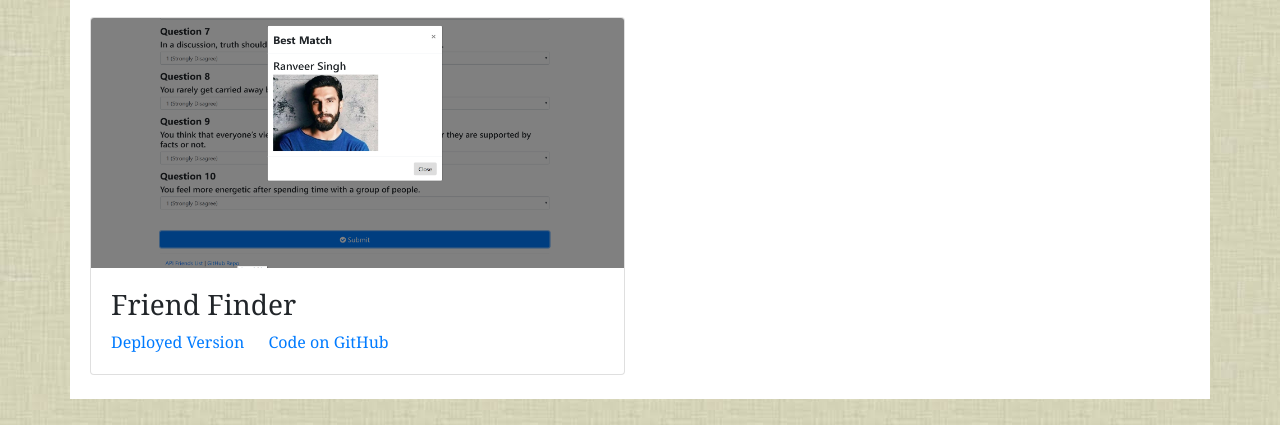
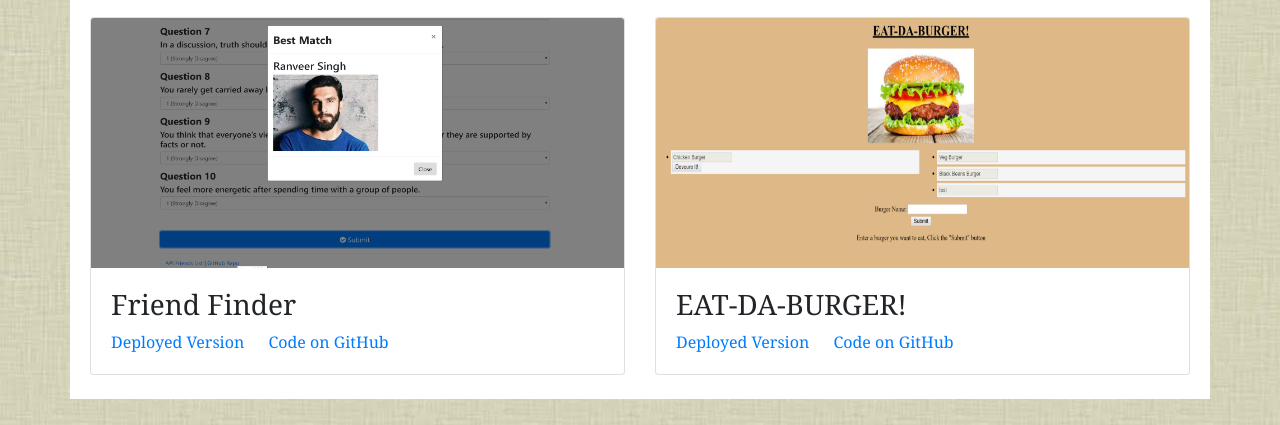
Before and after one commit to rachitvijay17/Basic-Portfolio-Bootstrap, a plain HTML site: page Portfolio.html in a window 1280 px wide. Shown: the part 1743-2168 px from the top of the page. Drawn offline with nearby package versions, Linux system fonts and the light colour scheme.

Commit message:
Added another project

```diff
--- a/Portfolio.html
+++ b/Portfolio.html
@@ -163,7 +163,14 @@
                   </div>
             </div>
             <div class="col-md-6 col-lg-6 col-sm-12 col-xs-12">
-
+              <div class="card" style="width: 100%;">
+                <img class="card-img-top img-responsive" src="assets/images/EAT-DA-BURGER.PNG" alt="Card image cap" style="height: 250px;">
+                <div class="card-body">
+                  <h3 class="card-text">EAT-DA-BURGER!</h3>
+                  <a href="https://cryptic-lowlands-12450.herokuapp.com/" class="card-link">Deployed Version</a>
+                  <a href="https://github.com/rachitvijay17/EAT-DA-BURGER" class="card-link">Code on GitHub</a>
+                </div>
+              </div>
 
             </div>
 
```
Also changed, not shown: assets/images/EAT-DA-BURGER.PNG (added).
